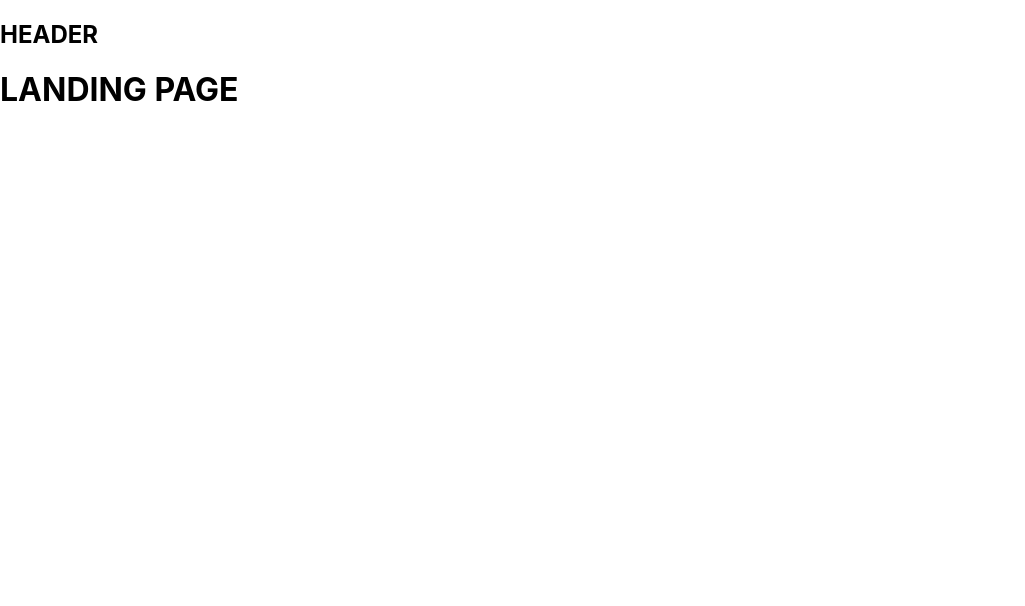
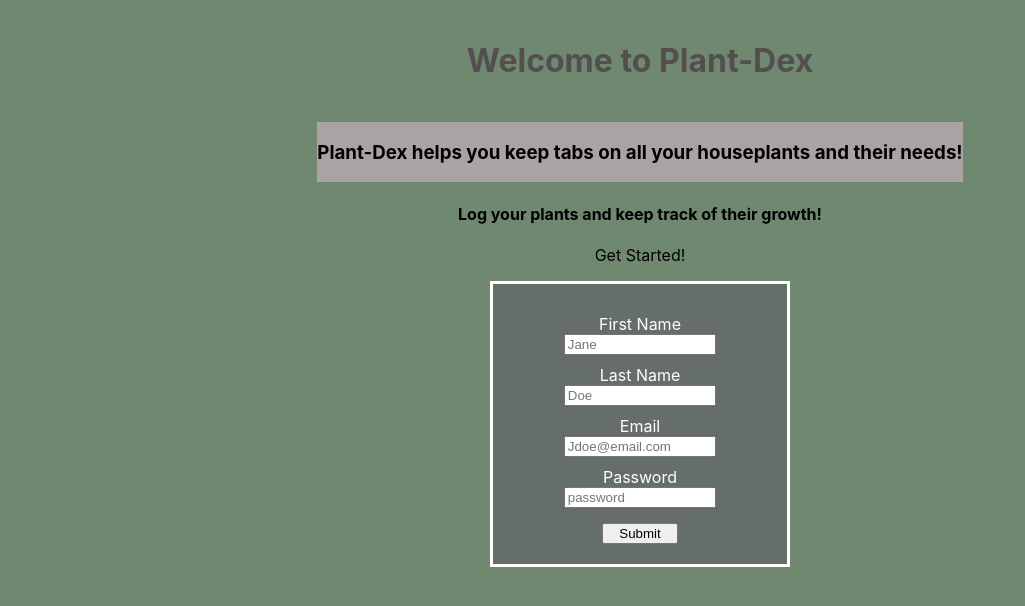
Before and after one commit to LeahArden175/plantdex-client, a React (Create React App) app: page / in a window 1280 px wide. Shown: the top 606 px of the page, without its empty margins (0-1025 px from the left). Built offline with nearby package versions, Linux system fonts and the light colour scheme.

Commit message:
static lading page set up

```diff
--- /dev/null
+++ b/src/App.css
@@ -0,0 +1,7 @@
+* {
+  box-sizing: border-box;
+}
+
+body {
+    background-color: rgb(111, 136, 111);
+}
--- a/src/App.js
+++ b/src/App.js
@@ -1,13 +1,15 @@
 import React from 'react'
 import { Route } from 'react-router-dom'
+import './App.css'
 import LandingPage from './MainPages/LandingPage/LandingPage';
 import Header from './components/Header/Header'
 import AddPlant from './MainPages/AddPlant/AddPlant'
 import PlantList from './MainPages/PlantList/PlantList'
 
+
 function App() {
   return (
-    <div className="App">
+    <div className="app">
       <Header />
       <Route exact path='/' component={LandingPage} />
       <Route exact path='/add-plant' component={AddPlant} />
--- a/src/MainPages/LandingPage/LandingPage.css
+++ b/src/MainPages/LandingPage/LandingPage.css
@@ -0,0 +1,15 @@
+.landing-page-div{
+    display: flex;
+    flex-direction: column;
+    justify-content: center;
+    align-items: center;
+    text-align: center;
+    margin:auto;
+}
+
+.landing-page-info-div{
+    background-color: rgb(169, 163, 163);
+}
+.landing-page-info{
+    color:  black;
+}
--- a/src/MainPages/LandingPage/LandingPage.js
+++ b/src/MainPages/LandingPage/LandingPage.js
@@ -1,12 +1,21 @@
 import React, {Component} from 'react';
 import './LandingPage.css'
+import LoginForm from '../../components/LoginForm/LoginForm'
+
 
 
 export default class LandingPage extends Component {
     render () {
         return (
-            <div>
-                <h1>LANDING PAGE</h1>
+            <div className='landing-page-div'>
+                <div className='landing-page-info-div'>
+                <h3 className='landing-page-info'>Plant-Dex helps you keep tabs on all your houseplants and their needs!</h3>
+                </div>
+                <div>
+                    <h4>Log your plants and keep track of their growth!</h4>
+                    <p>Get Started!</p>
+                </div>
+                <LoginForm />
             </div>
         )
     }
--- a/src/components/Header/Header.css
+++ b/src/components/Header/Header.css
@@ -0,0 +1,12 @@
+.header-div{
+    display: flex;
+    flex-direction: column;
+    justify-content: center;
+    align-items: center;
+    padding: 20px;
+    text-align: center;
+}
+
+.header{
+    color: rgb(83, 79, 79);
+}
--- a/src/components/Header/Header.js
+++ b/src/components/Header/Header.js
@@ -4,8 +4,8 @@ import './Header.css';
 export default class Header extends Component {
     render () {
         return (
-            <div>
-                <h2>HEADER</h2>
+            <div className="header-div">
+                <h1 className="header">Welcome to Plant-Dex</h1>
             </div>
         )
     }s
--- a/src/components/LoginForm/LoginForm.css
+++ b/src/components/LoginForm/LoginForm.css
@@ -0,0 +1,34 @@
+.loginForm-div {
+  display: block;
+  flex-direction: column;
+  justify-content: center;
+  align-items: center;
+  text-align: center;
+  margin: auto;
+}
+
+.loginForm {
+  display: flex;
+  flex-direction: column;
+  border: solid;
+  padding: 20px;
+  background-color: rgb(102, 110, 108);
+  color: white;
+  width: 300px;
+  margin: auto;
+}
+
+.input {
+  width: 60%;
+  margin: auto;
+}
+
+.input-labels {
+  padding-top: 10px;
+}
+
+.submit-button {
+  width: 30%;
+  margin: auto;
+  margin-top: 15px;
+}
--- a/src/components/LoginForm/LoginForm.js
+++ b/src/components/LoginForm/LoginForm.js
@@ -0,0 +1,35 @@
+import React, { Component } from "react";
+import "./LoginForm.css";
+
+export default class LoginForm extends Component {
+  render() {
+    return (
+      <div>
+        <div className="loginForm-div">
+          <form className="loginForm">
+            <label class="input-labels" for="firstName">
+              First Name
+            </label>
+            <input class="input" type="text" placeholder="Jane" />
+            <label class="input-labels" for="lastName">
+              Last Name
+            </label>
+            <input class="input" type="text" placeholder="Doe" />
+            <label class="input-labels" for="email">
+              Email
+            </label>
+            <input class="input" type="text" placeholder="Jdoe@email.com" />
+            <label class="input-labels" for="password">
+              Password
+            </label>
+            <input class="input" type="text" placeholder="password" />
+            <button class="submit-button" type="submit">
+              Submit
+            </button>
+          </form>
+        </div>
+      </div>
+    );
+  }
+  s;
+}
```
